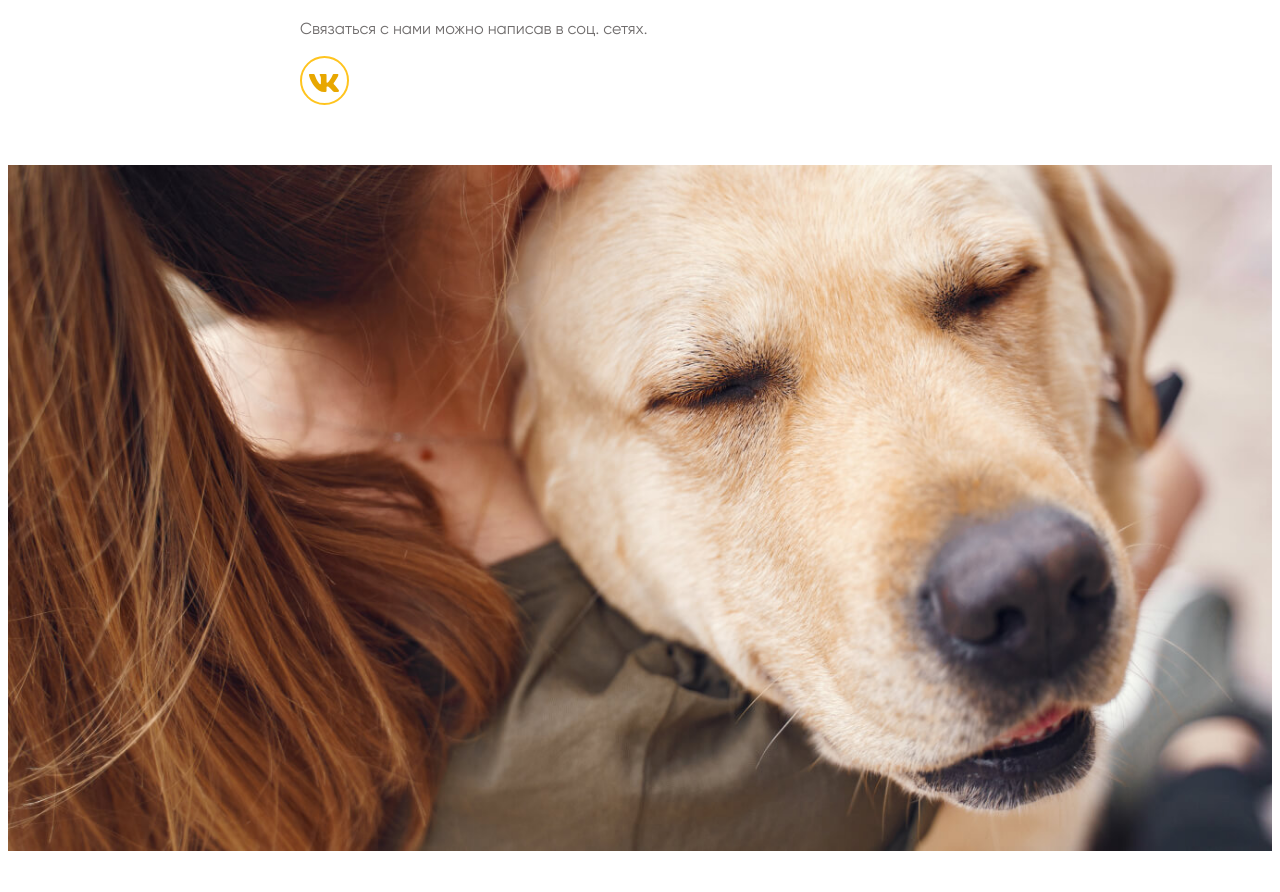
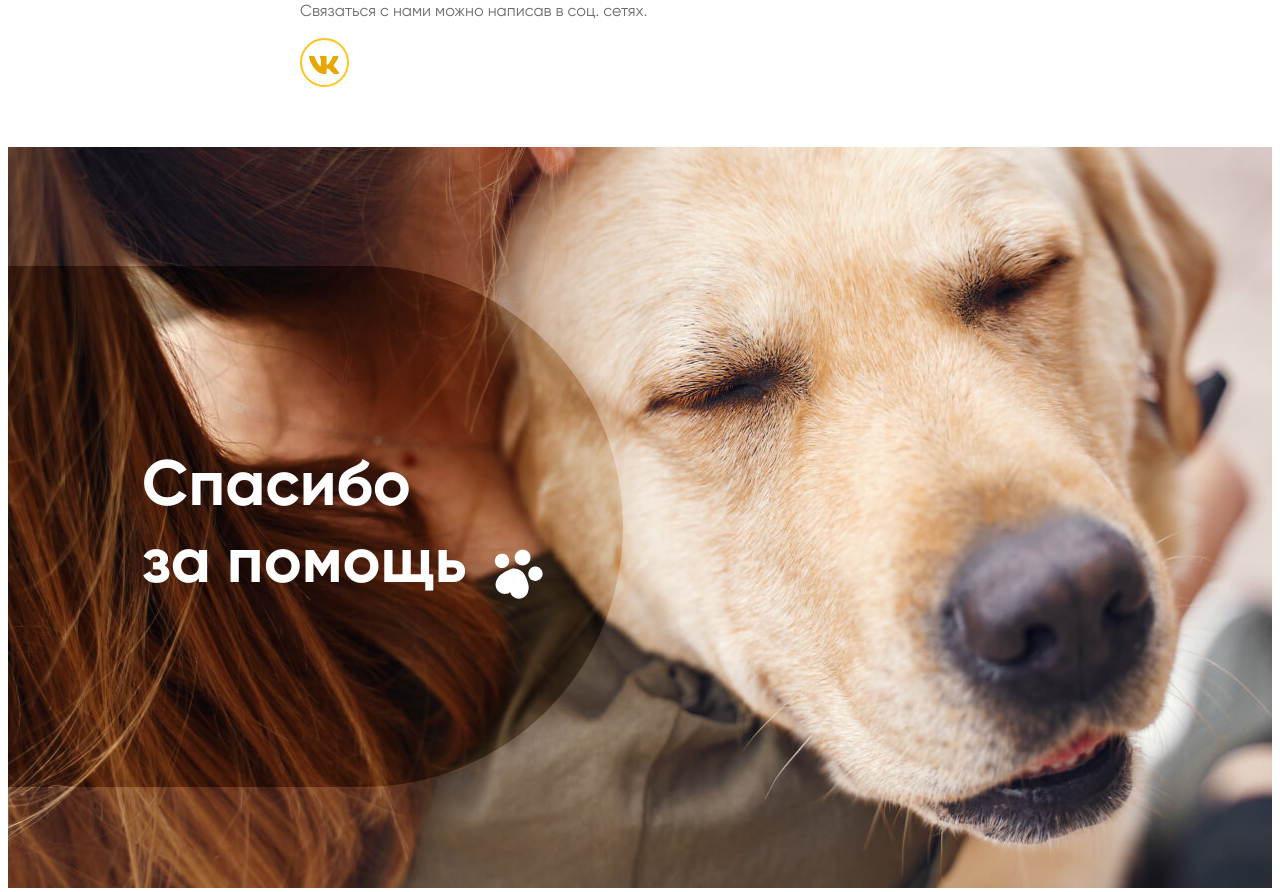
Before and after one commit to mikroNQ/HW1, a plain HTML site: page index.html in a window 1280 px wide. Shown: the part 7494-8386 px from the top of the page. Before the commit the page ends 8359 px from the top, so only its background shows below. Drawn offline with Linux system fonts and the light colour scheme; files whose address does not match are found by name.

Commit message:
add block

```diff
--- a/assets/css/style.css
+++ b/assets/css/style.css
@@ -421,9 +421,6 @@ color: #C78100;
   margin: 70px 0 40px;
 }
 
-.decor__icon {
-  background-size: 100% 100%;
-}
 
 .decor__item::before,
 .decor__item::after {
@@ -596,7 +593,7 @@ color: #C78100;
 /* =========FINANCE========= */
 
 .finance {
-  margin-bottom: ;
+
 }
 
 .finance__inner {
@@ -919,12 +916,77 @@ color: #C78100;
 /* ==========footer__dog========== */
 
 .footer__dog {
+  width: 100%;
+  height: 741px;
+  background: #fff url("../images/footer__dog.jpg") no-repeat center / cover;
+}
+
+.footer__decor-wrapper {
+  position: relative;
+  display: flex;
 
 }
 
-.footer__dog-img {
-  /* display: block; */
+.footer_decor-text {
+  position: absolute;
+  width: 346px;
+  height: 154px;
+  left: 134px;
+  top: 303px;
+  z-index: 1001;
+
+  font-weight: bold;
+  font-size: 64px;
+  line-height: 77px;
+
+  color: #FFFFFF;
+}
+
+.footer__decor-img {
+  display: block;
+  position: relative;
+  right: -330px;
+  top: -75.6px;
+}
+
+.footer__decor-inner {
+  display: flex;
   width: 100%;
-  height: auto;
-  object-fit: cover;
+  max-width: 615px;
+  height: 521px;
+
+
+  position: relative;
+  top: 119px;
+
+
+
+  mix-blend-mode: soft-light;
 }
+
+.footer__sq {
+  position: relative;
+  width: 357px;
+  height: 521px;
+
+  left: 0px;
+  top: 0px;
+  z-index: 100;
+
+
+
+  background: #322D1E;
+  }
+
+.footer__circ {
+  position: absolute;
+  width: 521px;
+  height: 521px;
+
+  left: 94px;
+  top: 0;
+
+  border-radius: 50%;
+
+  background: #322D1E;
+}
--- a/index.html
+++ b/index.html
@@ -478,9 +478,7 @@
     </section>
 
     <div class="decor__item bg-grey">
-      <div class="decore__icon">
-        <img src="assets/images/line-dog/5.svg" alt="">
-      </div>
+      <img src="assets/images/line-dog/5.svg" alt="">
     </div>
 
     <section class="volunteering">
@@ -579,11 +577,21 @@
 
     <div class="contaiter">
       <div class="footer__dog">
-        <img class="footer__dog-img" src="assets/images/footer__dog.jpg" alt="sds">
+        <div class="footer__decor-wrapper">
 
-      </div>
+          <div class="footer__decor-inner">
+            <div class="footer__sq"></div>
+            <div class="footer__circ"></div>
+          </div><!-- /footer__decor-inner -->
+          <div class="footer_decor-text">
+            Спасибо за помощь
+            <img class="footer__decor-img" src="assets/images/footer__dog-paw.svg" alt="">
+          </div>
+        </div><!-- /footer__decor-wrapper -->
 
-    </div>
+      </div><!-- /footer__dog -->
+
+    </div><!-- /contaiter -->
 
 
 
```
Also changed, not shown: assets/images/footer__dog-paw.svg (added).
